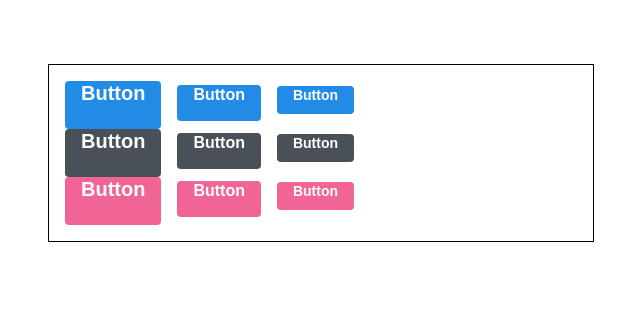
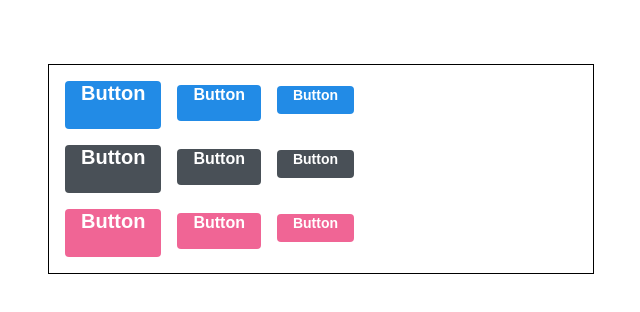
Before and after one commit to kaperrdenden/styling-with-sass, a React (Create React App) app: page / in a window 1280 px wide. Shown: the top 312 px of the page, without its empty margins (319-959 px from the left). Built offline with nearby package versions, Linux system fonts and the light colour scheme.

Commit message:
버튼 간격 조정

```diff
--- a/src/App.scss
+++ b/src/App.scss
@@ -4,4 +4,7 @@
   margin-top: 4rem;
   border: 1px solid black;
   padding: 1rem;
+  .buttons + .buttons {
+    margin-top: 1rem;
+  }
 }
```
